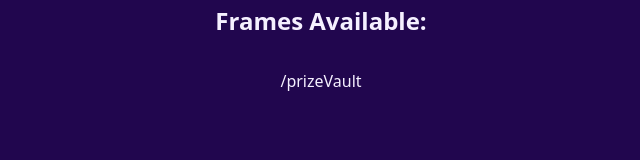
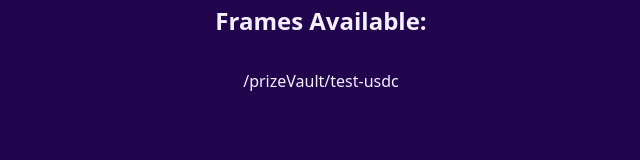
Before and after one commit to Ncookiez/pt-frames, a Next.js app: page / in a window 1280 px wide. Shown: the part 139-299 px from the top of the page, without its empty margins (319-959 px from the left). Built offline with nearby package versions, Linux system fonts and the light colour scheme.

Commit message:
fixed link to prize vault frame on home

```diff
--- a/app/page.tsx
+++ b/app/page.tsx
@@ -15,7 +15,7 @@ export default function Home() {
       <h1 className='text-2xl font-bold'>Frames Available:</h1>
       <ul>
         <li>
-          <Link href='/prizeVault'>/prizeVault</Link>
+          <Link href='/prizeVault/test-usdc'>/prizeVault/test-usdc</Link>
         </li>
       </ul>
     </main>
```
